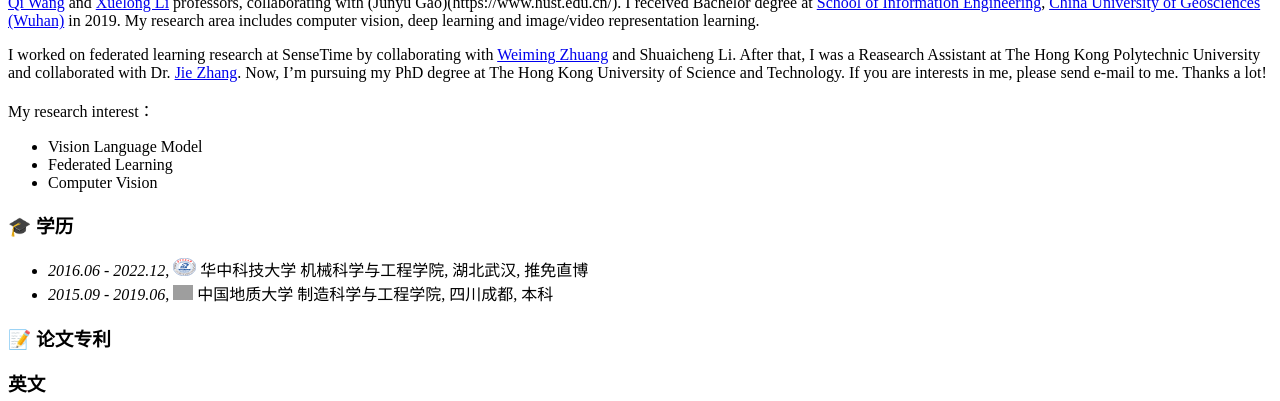
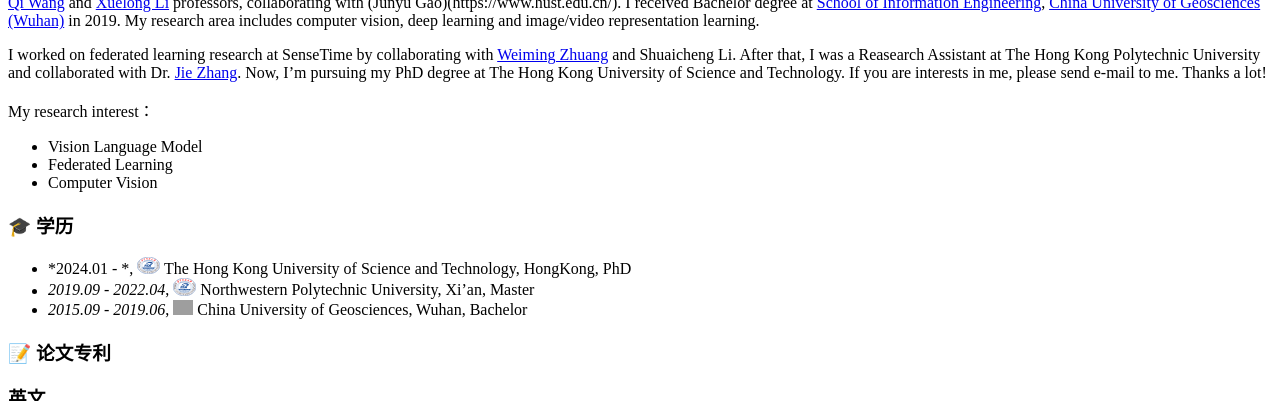
Before and after one commit to tangjyan/zh-cn, a Jekyll site: the page built from _pages/about.md, in a window 1280 px wide and 900 px high, scrolled down 1569 px, cut to the strip 0-401 px from the top of the window. Built offline with Jekyll 4.4.1, drawn with Linux system fonts in a browser that asks for light colours; grey boxes are pictures that could not be loaded.

Commit message:
Update about.md

```diff
--- a/_pages/about.md
+++ b/_pages/about.md
@@ -30,8 +30,9 @@
 <span class='anchor' id='-xl'></span>
 
 # 🎓 学历
-- *2016.06 - 2022.12*, <a href="https://www.hust.edu.cn/"><img class="svg" src="/images/HUST_logo.svg" width="23pt"></a> 华中科技大学 机械科学与工程学院, 湖北武汉, 推免直博
-- *2015.09 - 2019.06*, <a href="https://www.scu.edu.cn/"><img class="svg" src="/images/SCU_logo.svg" width="20pt"></a> 中国地质大学 制造科学与工程学院, 四川成都, 本科
+- *2024.01 - *, <a href="https://www.hust.edu.cn/"><img class="svg" src="/images/HUST_logo.svg" width="23pt"></a> The Hong Kong University of Science and Technology, HongKong, PhD
+- *2019.09 - 2022.04*, <a href="https://www.hust.edu.cn/"><img class="svg" src="/images/HUST_logo.svg" width="23pt"></a>  Northwestern Polytechnic University, Xi'an, Master
+- *2015.09 - 2019.06*, <a href="https://www.scu.edu.cn/"><img class="svg" src="/images/SCU_logo.svg" width="20pt"></a> China University of Geosciences, Wuhan, Bachelor
 
 <span class='anchor' id='-lwzl'></span>
 
```
